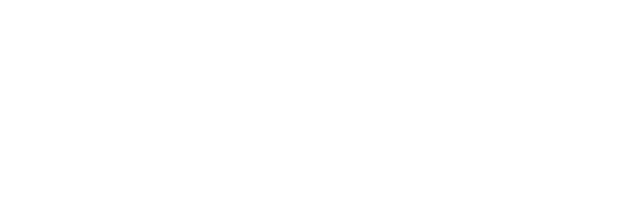
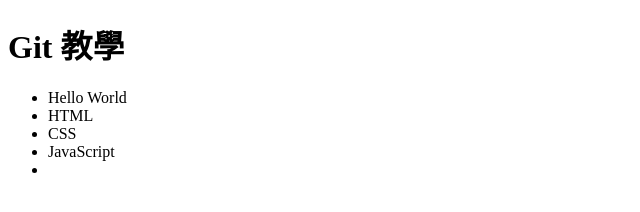
Before and after one commit to GavinTibame/git, a plain HTML site: page git20221024/index.html in a window 1280 px wide. Shown: the whole page, without its empty margins (0-640 px from the left). Drawn offline with Linux system fonts and the light colour scheme.

Commit message:
modify html

```diff
--- a/git20221024/index.html
+++ b/git20221024/index.html
@@ -5,11 +5,23 @@
     <meta charset="UTF-8">
     <meta http-equiv="X-UA-Compatible" content="IE=edge">
     <meta name="viewport" content="width=device-width, initial-scale=1.0">
-    <title>Document</title>
+    <title>Git</title>
+    <link rel="stylesheet" href="style.css">
 </head>
 
 <body>
-
+    <h1>Git 教學</h1>
+    <div class="wrapper">
+        <nav>
+            <ul>
+                <li>Hello World</li>
+                <li>HTML</li>
+                <li>CSS</li>
+                <li>JavaScript</li>
+                <li></li>
+            </ul>
+        </nav>
+    </div>
 </body>
 
 </html>
```
Also changed, not shown: git20221024/style.css (added).
